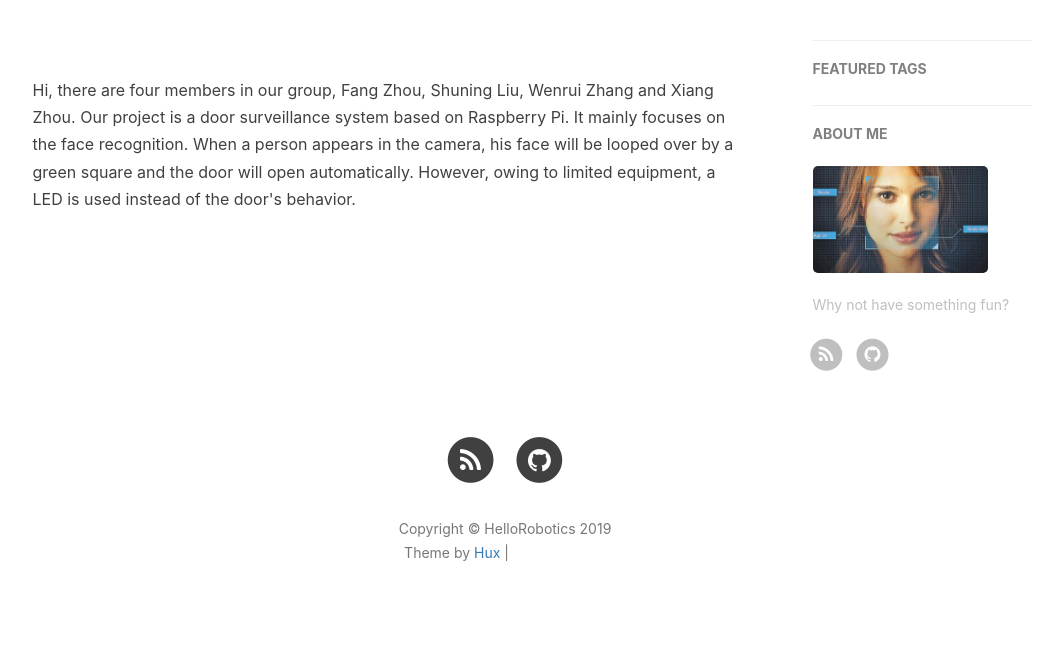
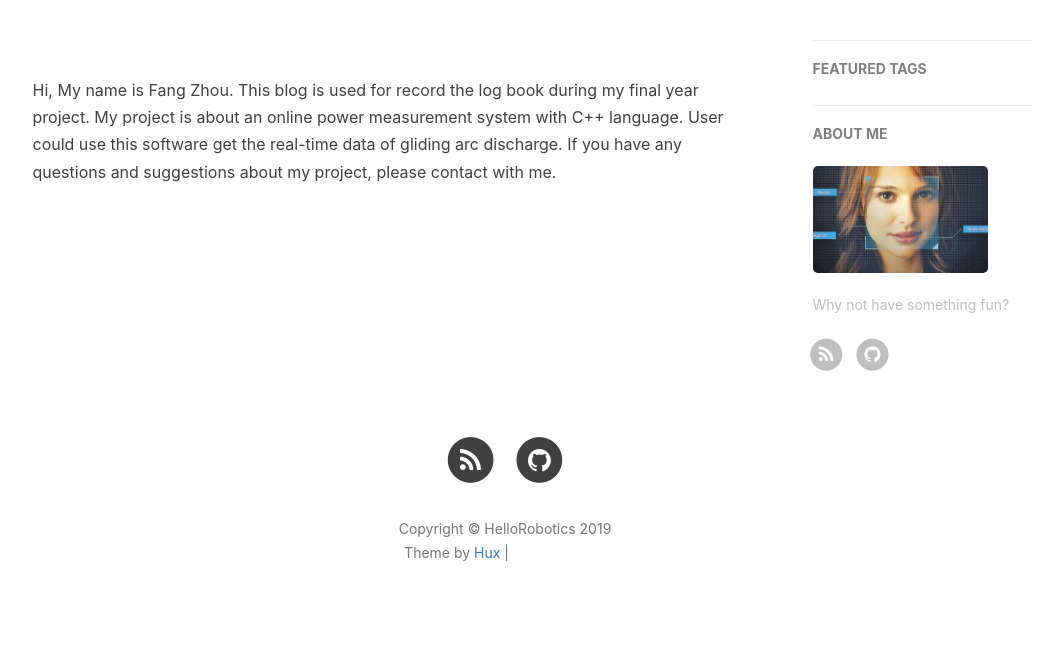
Before and after one commit to Online-power-measurement-system/Logbook, a Jekyll site: the page built from about.html, in a window 1280 px wide. Shown: the part 418-1075 px from the top of the page, without its empty margins (135-1198 px from the left). Built offline with Jekyll 4.4.1, drawn with Linux system fonts in a browser that asks for light colours; nearby versions of some CDN libraries; comment, search, counter and statistics services are not loaded; grey boxes are pictures that could not be loaded.

Commit message:
Update about.html

```diff
--- a/about.html
+++ b/about.html
@@ -7,11 +7,10 @@ description: "Hi there"
 
 <!-- English Version -->
 <div class="en post-container">
-  <p>Hi, there are four members in our group, Fang Zhou, Shuning Liu, Wenrui Zhang and Xiang Zhou.
-    Our project is a door surveillance system based on Raspberry Pi.
-    It mainly focuses on the face recognition. When a person appears in the camera, his face will
-    be looped over by a green square and the door will open automatically. However, owing to limited
-    equipment, a LED is used instead of the door's behavior.</p>
+  <p>Hi, My name is Fang Zhou. This blog is used for record the log book during my final year project.
+    My project is about an online power measurement system with C++ language. User could use this software
+    get the real-time data of gliding arc discharge. If you have any questions and suggestions about my
+    project, please contact with me.</p>
 </div>
 
 
```
